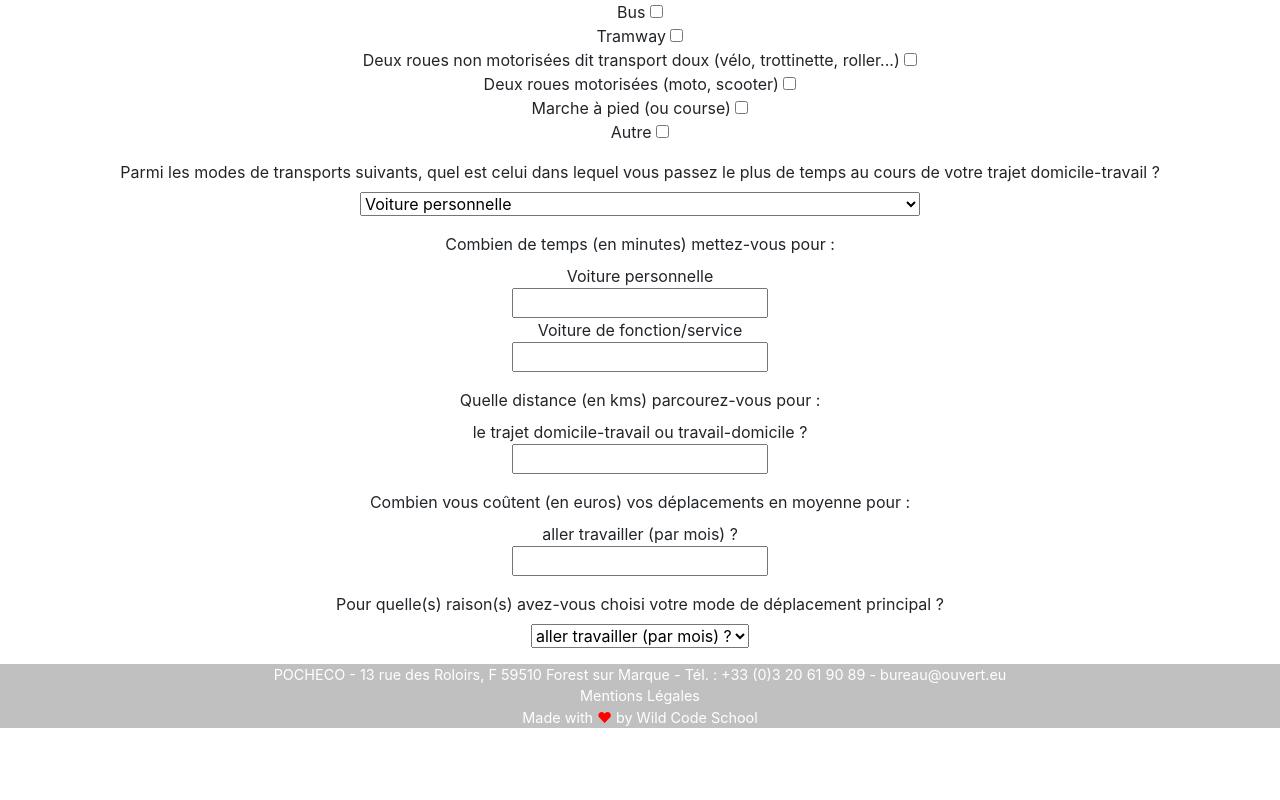
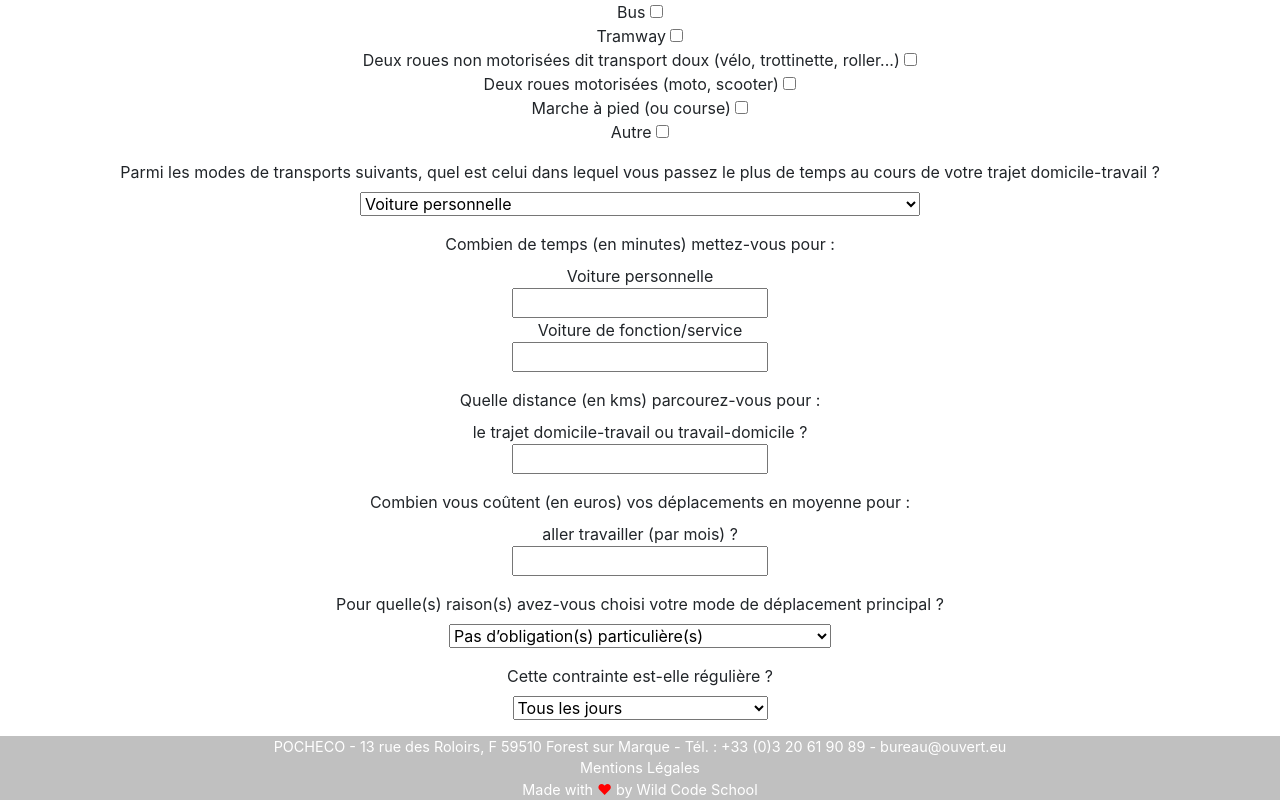
Before and after one commit to EdouardSellier/wcs-ouvert, a React (Create React App) app in the folder front/: page /sondage in a window 1280 px wide. Shown: the part 499-1299 px from the top of the page. Before the commit the page ends 1227 px from the top, so only its background shows below. Built offline with nearby package versions, Linux system fonts and the light colour scheme.

Commit message:
I added questions.

```diff
--- a/front/src/components/Sondage.jsx
+++ b/front/src/components/Sondage.jsx
@@ -156,11 +156,28 @@ class Sondage extends Component {
           possibilities: ["aller travailler (par mois) ? "]
         },
         {
-          id: "distanceTransport",
+          id: "reasonTransport",
           type: "option",
           label:
             "Pour quelle(s) raison(s) avez-vous choisi votre mode de déplacement principal ?",
-          possibilities: ["aller travailler (par mois) ? "]
+          possibilities: [
+            "Pas d’obligation(s) particulière(s)",
+            "Activité(s) personnelle(s) (loisirs, courses, …)",
+            "Accompagnement des enfants ou du conjoint",
+            "Horaires (début matinal, sortie tardive)",
+            "Déplacements professionnels",
+            "réseau des transports en commun mal desservi"
+          ]
+        },
+        {
+          id: "regularStressTransport",
+          type: "option",
+          label: "Cette contrainte est-elle régulière ?",
+          possibilities: [
+            "Tous les jours",
+            "Trois à quatre fois par semaine",
+            "Une à deux fois par semaine"
+          ]
         }
       ]
     };
```
